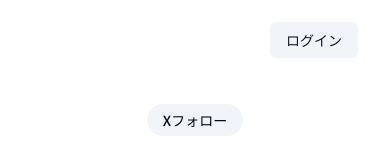
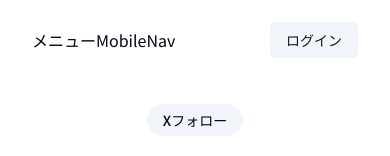
Before and after one commit to Morioka-Ryosuke06/next-study, a Next.js app: page / in a window 390 px wide. Shown: the top 156 px of the page. Built offline with nearby package versions, Linux system fonts and the light colour scheme.

Commit message:
add mobileNav

```diff
--- a/components/main-nav.tsx
+++ b/components/main-nav.tsx
@@ -1,6 +1,9 @@
+'use client';
+
 import { NavItem } from '@/types';
 import Link from 'next/link';
-import { ReactNode } from 'react';
+import { ReactNode, use, useState } from 'react';
+import MobileNav from './mobile-nav';
 
 interface MainNavProps {
   items?: NavItem[];
@@ -8,6 +11,8 @@
 }
 
 export default function MainNav({ items }: MainNavProps) {
+  const [showMobileMenu, setShowMobileMenu] = useState<boolean>(true);
+
   return (
     <div className="flex items-center md:gap-10">
       <Link href={'/'} className="hidden md:flex items-center space-x-2">
@@ -20,6 +25,10 @@
           </Link>
         ))}
       </nav>
+      <button className="md:hidden" onClick={() => setShowMobileMenu(!showMobileMenu)}>
+        <span>メニュー</span>
+      </button>
+      {showMobileMenu && <MobileNav />}
     </div>
   );
 }
--- /dev/null
+++ b/components/mobile-nav.tsx
@@ -0,0 +1,7 @@
+export default function MobileNav() {
+  return (
+    <div>
+      <div>MobileNav</div>
+    </div>
+  );
+}
```
Also changed, not shown: 1 other file (tests, documents, lock files or other folders).
